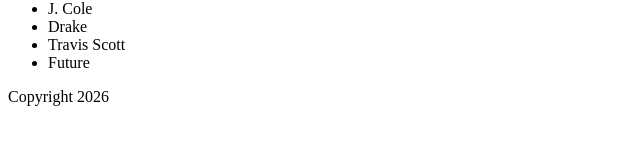
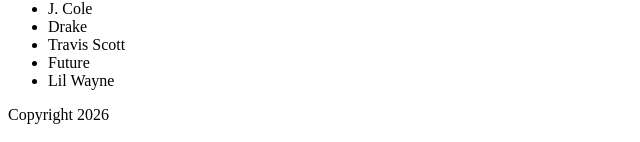
Before and after one commit to SMcGregor199/arapblog, a React (Vite) app: page / in a window 1280 px wide. Shown: the part 655-797 px from the top of the page, without its empty margins (0-640 px from the left). Built offline with nearby package versions, Linux system fonts and the light colour scheme.

Commit message:
add lil wayne

```diff
--- a/src/App.jsx
+++ b/src/App.jsx
@@ -32,6 +32,7 @@
         <li>Drake</li>
         <li>Travis Scott</li>
         <li>Future</li>
+        <li>Lil Wayne</li>
       </ul>
     </main>
   )
```
